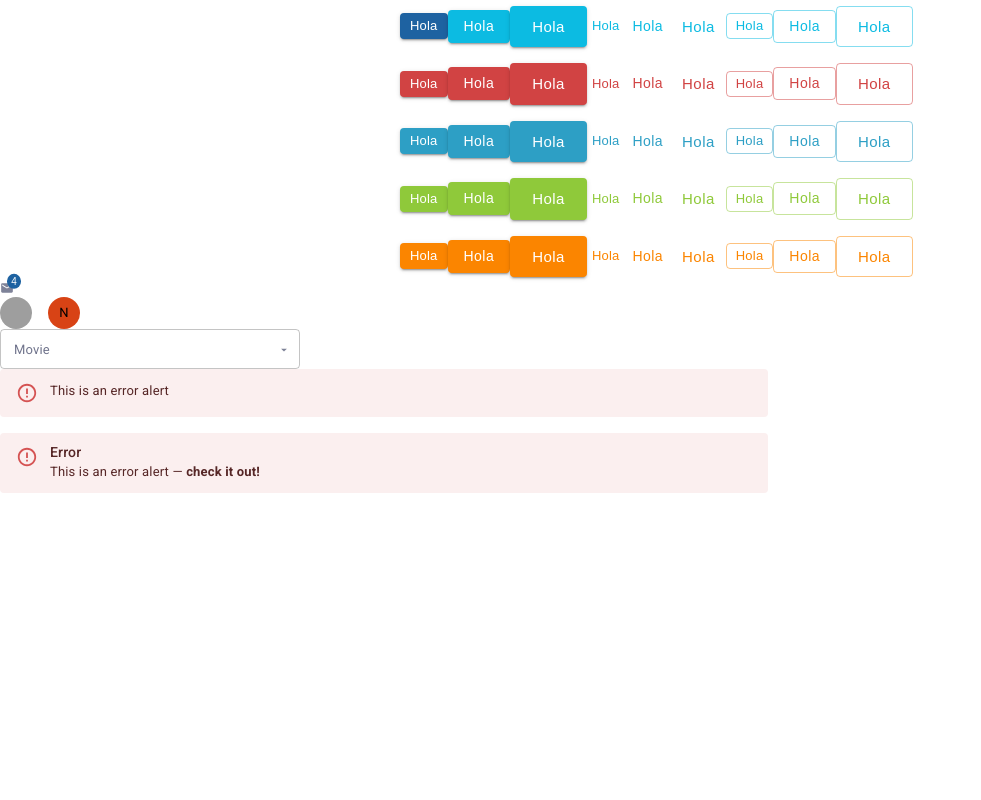
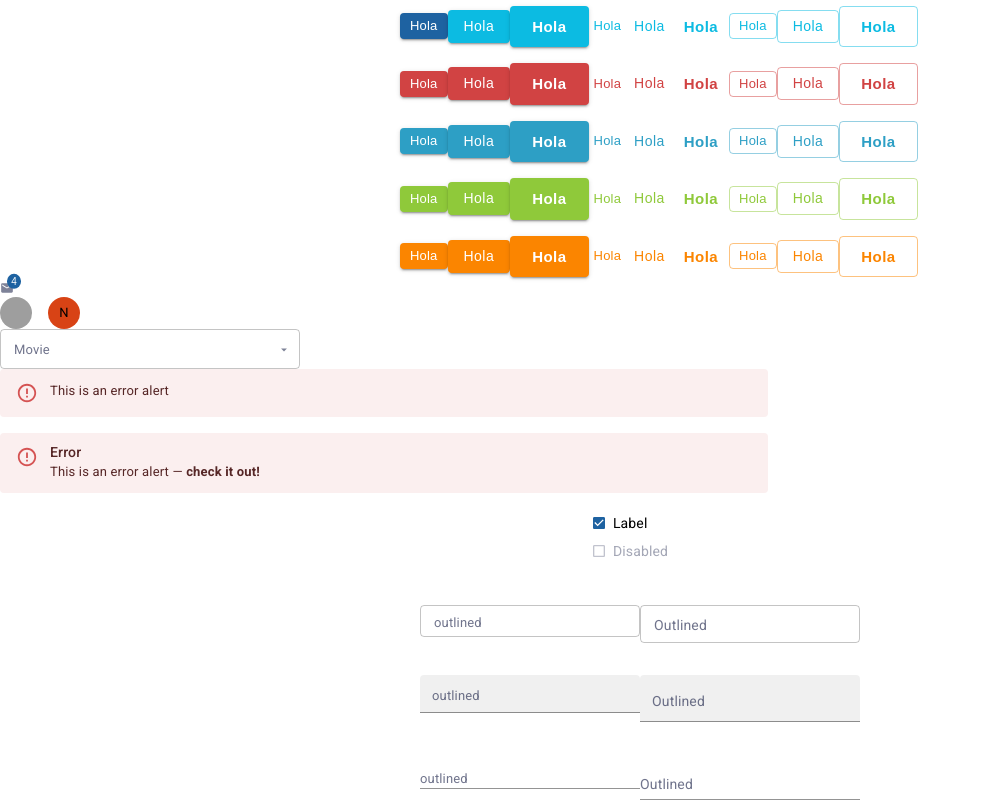
Before and after one commit to Sebastian0916/SincoTheme-React, a React (Create React App) app in the folder customComponentsSinco/: page / in a window 1280 px wide. Shown: the part 188-988 px from the top of the page, without its empty margins (0-981 px from the left). Before the commit the page ends 800 px from the top, so only its background shows below. Built offline with nearby package versions, Linux system fonts and the light colour scheme; grey boxes are pictures that could not be loaded.

Commit message:
Cambios carpetas

```diff
--- a/customComponentsSinco/src/App.css
+++ b/customComponentsSinco/src/App.css
@@ -9,7 +9,9 @@
     animation: App-logo-spin infinite 20s linear;
   }
 }
-
+body{
+  background-color: black;
+}
 .App-header {
   background-color: #282c34;
   min-height: 100vh;
--- a/customComponentsSinco/src/App.tsx
+++ b/customComponentsSinco/src/App.tsx
@@ -12,15 +12,15 @@ import ComponentRadio from "./ComponentRadio";
 import ComponentSwitch from "./ComponentSwitch";
 import Paper from "@mui/material/Paper";
 import AppBarComponent from "./appBar";
-import Badge from '@mui/material/Badge';
-import Stack from '@mui/material/Stack';
-import MailIcon from '@mui/icons-material/Mail';
+import Badge from "@mui/material/Badge";
+import Stack from "@mui/material/Stack";
+import MailIcon from "@mui/icons-material/Mail";
 import AlertComponent from "./alert";
 import AutoCompleteComponent from "./autocomplete";
 import AvatarComponent from "./avatar";
 import BagdeComponent from "./bagde";
 import BottomNavigationComponent from "./bottomNavigation";
-
+import "../src/";
 function App() {
   return (
     <div>
@@ -30,7 +30,7 @@ function App() {
       <AvatarComponent />
       <AutoCompleteComponent />
       <AlertComponent />
-      {/* <ComponetCheckbox /> */}
+      <ComponetCheckbox />
       {/* <AppBarComponent /> */}
       {/* <Badge badgeContent={4} color="secondary">
         <MailIcon color="action" />
@@ -46,8 +46,8 @@ function App() {
       <ComponentTable />
       <ComponetChip />
       <FabComponent />
+    <Paper elevation={1} sx={{display: "flex", width: 120, height: 120}}></Paper>  */}
       <ComponetTextField />
-      <Paper elevation={1} sx={{display: "flex", width: 120, height: 120}}></Paper>  */}
     </div>
   );
 }
--- a/customComponentsSinco/src/Configuracion/base.css
+++ b/customComponentsSinco/src/SINCO_CUSTOM/base.css
@@ -1,6 +1,6 @@
 
 p {
   font-family: "Roboto";
-  font-size: "12px";
+  font-size: "13px";
   font-weight: "400";
 }
--- a/customComponentsSinco/src/Configuracion/componentes.tsx
+++ b/customComponentsSinco/src/SINCO_CUSTOM/componentes.tsx
@@ -14,10 +14,24 @@ export const Componentes: Components = {
           "&.Mui-focused": { marginTop: 0 },
         },
         "& .MuiOutlinedInput-root.MuiInputBase-sizeSmall .MuiAutocomplete-input":
-          { height: 23 },
+          { height: 23, fontSize: 13 },
       },
       tagSizeMedium: {
         root: { "& .MuiAutocomplete-inputRoot": { height: 46 } },
+      },
+    },
+  },
+
+  // APP BAR
+  MuiAppBar: {
+    styleOverrides: {
+      root: {
+        fontFamily: "Nunito",
+        fontStyle: "normal",
+        fontWeight: 600,
+        fontSize: "16px",
+        lineHeight: "22px",
+        letterSpacing: "0.15px",
       },
     },
   },
@@ -43,6 +57,7 @@ export const Componentes: Components = {
       },
       sizeLarge: {
         fontSize: 15,
+        fontWeight: 600,
         lineHeight: 1.7,
         letterSpacing: ".46px",
       },
@@ -91,6 +106,7 @@ export const Componentes: Components = {
   MuiCheckbox: {
     styleOverrides: {
       root: {
+        padding: 6,
         fontSize: "13px",
         inputProps: {
           fontSize: "13px",
@@ -110,6 +126,7 @@ export const Componentes: Components = {
       size: "small",
     },
   },
+
   // FLOATING ACTION BUTTON
   MuiFab: {
     styleOverrides: {
@@ -153,6 +170,7 @@ export const Componentes: Components = {
       size: "small",
     },
   },
+
   // RADIOGROUP
   MuiRadio: {
     styleOverrides: {
@@ -170,6 +188,7 @@ export const Componentes: Components = {
       size: "small",
     },
   },
+
   // RATING
   MuiRating: {
     styleOverrides: {
@@ -183,6 +202,7 @@ export const Componentes: Components = {
       size: "small",
     },
   },
+
   // SLIDER
   MuiSlider: {
     styleOverrides: {
@@ -195,12 +215,14 @@ export const Componentes: Components = {
       size: "small",
     },
   },
+
   // SWITCH
   MuiSwitch: {
     defaultProps: {
       size: "small",
     },
   },
+
   // TEXTFIELD INPUT BASE
   MuiTextField: {
     defaultProps: {
@@ -212,6 +234,7 @@ export const Componentes: Components = {
       size: "small",
     },
   },
+
   // INPUT LABEL
   MuiInputLabel: {
     styleOverrides: {
@@ -227,7 +250,7 @@ export const Componentes: Components = {
       },
       outlined: {
         "&.MuiInputLabel-outlined": {
-          top: 0,
+          top: -6,
         },
         "&.Mui-focused": {
           top: 3,
@@ -239,6 +262,7 @@ export const Componentes: Components = {
         },
       },
       sizeSmall: {
+        fontSize: 13,
         "&.MuiInputLabel-root": {
           top: -1,
           "&.Mui-focused": {
@@ -254,6 +278,7 @@ export const Componentes: Components = {
       },
     },
   },
+
   // INPUT BASE
   MuiInputBase: {
     styleOverrides: {
@@ -262,10 +287,11 @@ export const Componentes: Components = {
           height: 14,
         },
         "& .MuiOutlinedInput-input": {
-          height: 14,
+          height: 5,
         },
       },
       sizeSmall: {
+        fontSize: 13,
         ".MuiInputBase-inputSizeSmall	": {
           height: 13,
         },
@@ -277,10 +303,8 @@ export const Componentes: Components = {
         },
       },
     },
-    defaultProps: {
-      size: "small",
-    },
   },
+
   // FORM CONTROL
   MuiFormControl: {
     styleOverrides: {
@@ -294,18 +318,21 @@ export const Componentes: Components = {
       size: "small",
     },
   },
+
   // TOGGLE BUTTON
   MuiToggleButton: {
     defaultProps: {
       size: "small",
     },
   },
+
   //TOGGLE BUTTON GROUP
   MuiToggleButtonGroup: {
     defaultProps: {
       size: "small",
     },
   },
+
   // SNACKBAR
   MuiSnackbar: {
     styleOverrides: {
@@ -317,8 +344,6 @@ export const Componentes: Components = {
       },
     },
   },
-
-  // DATA DISPLAY.
 
   // AVATAR
   MuiAvatar: {
@@ -338,6 +363,7 @@ export const Componentes: Components = {
       sizes: "small",
     },
   },
+
   // CHIP
   MuiChip: {
     styleOverrides: {
@@ -387,12 +413,14 @@ export const Componentes: Components = {
       size: "small",
     },
   },
+
   // ICON
   MuiIcon: {
     defaultProps: {
       fontSize: "small",
     },
   },
+
   // LIST
   MuiListSubheader: {
     styleOverrides: {
@@ -422,6 +450,7 @@ export const Componentes: Components = {
       },
     },
   },
+
   // SVG ICON
   MuiSvgIcon: {
     styleOverrides: {
@@ -433,6 +462,7 @@ export const Componentes: Components = {
       fontSize: "small",
     },
   },
+
   // TABLE ROW
   MuiTableHead: {
     styleOverrides: {
@@ -489,6 +519,7 @@ export const Componentes: Components = {
       },
     },
   },
+
   // ALERT
   MuiAlert: {
     styleOverrides: {
@@ -500,6 +531,7 @@ export const Componentes: Components = {
       },
     },
   },
+
   // ALERT TITLE
   MuiAlertTitle: {
     styleOverrides: {
@@ -539,6 +571,7 @@ export const Componentes: Components = {
       },
     },
   },
+
   // BACKDROP
   MuiBackdrop: {
     styleOverrides: {
@@ -547,8 +580,6 @@ export const Componentes: Components = {
       },
     },
   },
-
-  // NAVIGATION.
 
   // MENU
   MuiMenuItem: {
@@ -559,6 +590,7 @@ export const Componentes: Components = {
       },
     },
   },
+
   // TAB
   MuiTab: {
     styleOverrides: {
@@ -567,6 +599,7 @@ export const Componentes: Components = {
       },
     },
   },
+
   // CARD
   MuiCardHeader: {
     styleOverrides: {
@@ -587,6 +620,7 @@ export const Componentes: Components = {
       },
     },
   },
+
   // BREADCRUMBS
   MuiBreadcrumbs: {
     styleOverrides: {
@@ -611,6 +645,7 @@ export const Componentes: Components = {
       },
     },
   },
+
   // MUI DIALOG TITLE
   MuiDialogTitle: {
     styleOverrides: {
@@ -638,7 +673,6 @@ export const Componentes: Components = {
   },
 
   // PAPER
-
   MuiPaper: {
     styleOverrides: {
       elevation1: {
--- a/customComponentsSinco/src/Configuracion/tipografia.tsx
+++ b/customComponentsSinco/src/SINCO_CUSTOM/tipografia.tsx
@@ -92,6 +92,7 @@ const Typography: TypographyOptions = {
   },
   button: {
     textTransform: "none",
-    minWidth: "unset",  },
+    minWidth: "unset",
+  },
 };
 export const typography = Typography;
--- a/customComponentsSinco/src/index.tsx
+++ b/customComponentsSinco/src/index.tsx
@@ -3,7 +3,7 @@ import ReactDOM from "react-dom/client";
 import "./index.css";
 import App from "./App";
 import { ThemeProvider } from "@mui/material/styles";
-import { SincoTheme } from "./Configuracion/Index";
+import { SincoTheme } from "./SINCO_CUSTOM/Index";
 
 ReactDOM.createRoot(document.getElementById("root") as HTMLElement).render(
   <React.StrictMode>
--- a/customComponentsSinco/src/textField.tsx
+++ b/customComponentsSinco/src/textField.tsx
@@ -11,7 +11,7 @@ const ComponetTextField = () => {
             id="outlined-basic"
             label="Outlined"
             variant="outlined"
-            size="small"
+            size="medium"
           />
         </div>
         <div>
@@ -20,7 +20,7 @@ const ComponetTextField = () => {
             id="outlined-basic"
             label="Outlined"
             variant="filled"
-            size="small"
+            size="medium"
           />
         </div>
         <div>
@@ -29,7 +29,7 @@ const ComponetTextField = () => {
             id="outlined-basic"
             label="Outlined"
             variant="standard"
-            size="small"
+            size="medium"
           />
         </div>
       </Stack>
```
Also changed, not shown: customComponentsSinco/src/SINCO_CUSTOM/Configuracion.tsx (renamed from customComponentsSinco/src/Configuracion/Configuracion.tsx), customComponentsSinco/src/SINCO_CUSTOM/Index.tsx (renamed from customComponentsSinco/src/Configuracion/Index.tsx), customComponentsSinco/src/SINCO_CUSTOM/palettes.tsx (renamed from customComponentsSinco/src/Configuracion/palettes.tsx).
